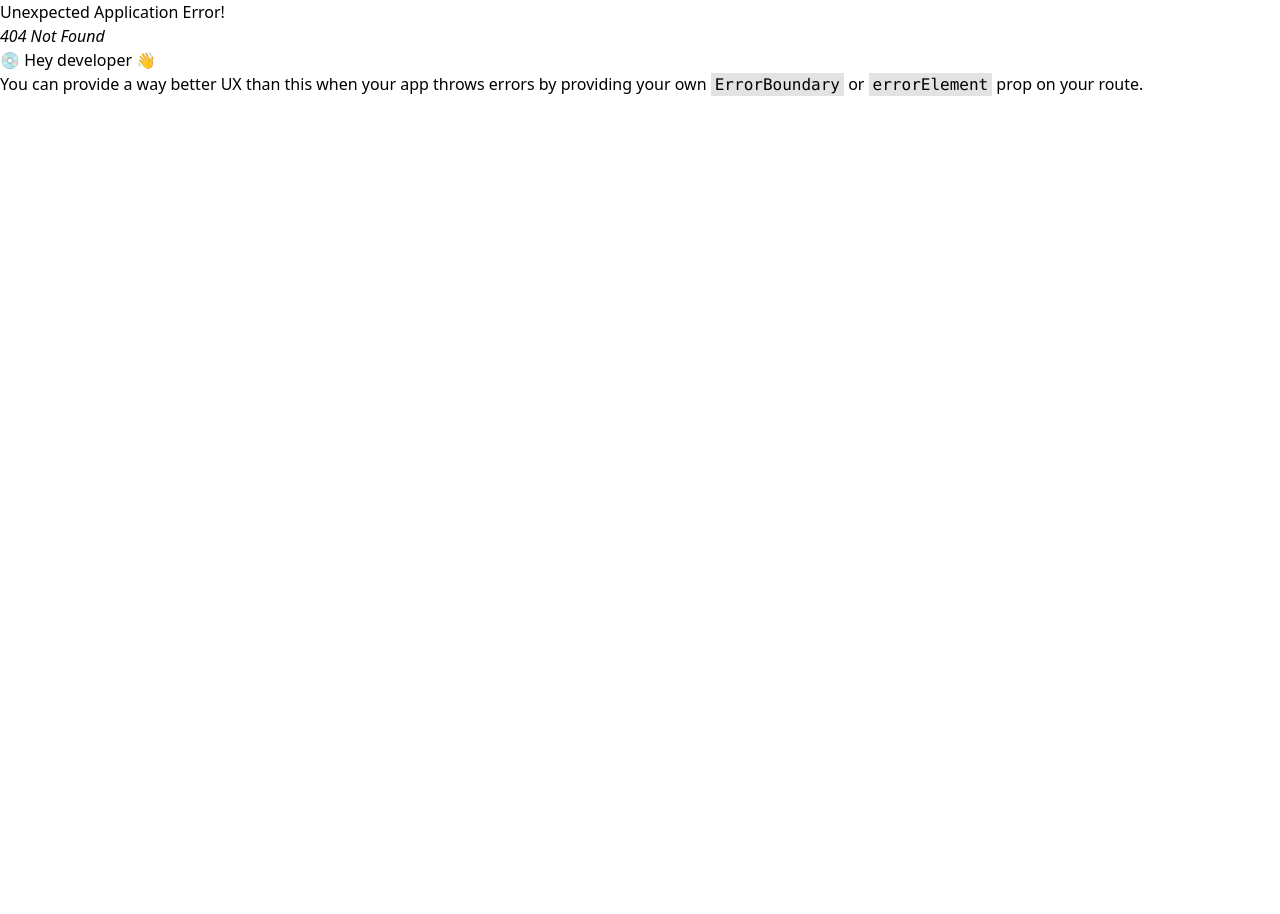
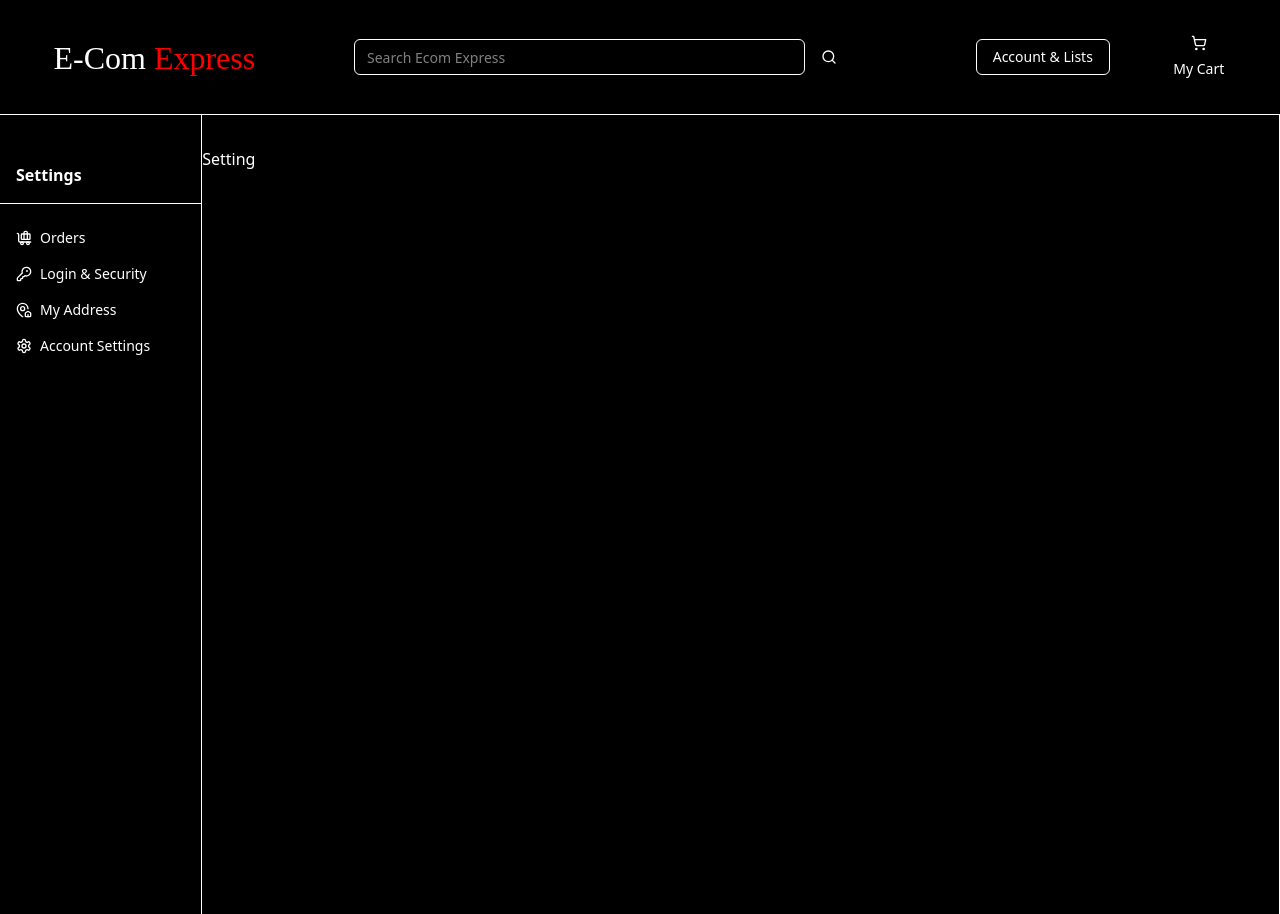
Before and after one commit to shariquehaider/ecomexpress, a React (Vite) app: page /account/settings in a window 1280 px wide. Before the commit this address had no page. Before the commit the page ends 800 px from the top, so only its background shows below. Built offline with nearby package versions, Linux system fonts and the light colour scheme; sample sign-in values are in the browser's storage; a web font is replaced by a local one.

Commit message:
init multiple components

```diff
--- a/src/App.css
+++ b/src/App.css
@@ -536,6 +536,7 @@ h1 {
   margin-right: 10px;
 }
 
+
 @media only screen and (max-width: 600px) {
 
   .navbar {
--- a/src/App.tsx
+++ b/src/App.tsx
@@ -6,6 +6,7 @@ import Home from './screens/Home'
 import Register from './screens/Register'
 import Account, { userLoader } from './screens/Account'
 import ProtectedRoute from './components/ProtectedRoute'
+import SettingsPage from './screens/SettingsPage'
 
 const router = createBrowserRouter([
   {
@@ -24,6 +25,10 @@ const router = createBrowserRouter([
         path: '/account',
         element: <ProtectedRoute><Account/></ProtectedRoute>,
         loader: userLoader
+      },
+      {
+        path: '/account/settings',
+        element: <ProtectedRoute><SettingsPage/></ProtectedRoute>
       }
     ]
   }
--- /dev/null
+++ b/src/components/Address.tsx
@@ -0,0 +1,9 @@
+import React from 'react'
+
+function Address() {
+  return (
+    <div className='text-white'>Address</div>
+  )
+}
+
+export default Address
--- /dev/null
+++ b/src/components/LoginCredentials.tsx
@@ -0,0 +1,9 @@
+import React from 'react';
+
+function LoginCredentials() {
+  return (
+    <div className='text-white'>LoginCredentials</div>
+  )
+}
+
+export default LoginCredentials
--- /dev/null
+++ b/src/components/MyOrders.tsx
@@ -0,0 +1,9 @@
+function MyOrders() {
+  return (
+    <>
+    <div className='text-white'>MyOrders</div>
+    </>
+  )
+}
+
+export default MyOrders
--- /dev/null
+++ b/src/components/Setting.tsx
@@ -0,0 +1,9 @@
+import React from 'react'
+
+function Setting() {
+  return (
+    <div className='text-white'>Setting</div>
+  )
+}
+
+export default Setting
--- /dev/null
+++ b/src/components/Sidebar.tsx
@@ -0,0 +1,44 @@
+import { NavLink } from "react-router-dom";
+import { BaggageClaim, KeyRound, MapPinHouse, Settings } from 'lucide-react';
+import { Button } from "./ui/button";
+import store from "@/store";
+import { setTab } from "@/store/tabName";
+type tabList = "#orders" | "#credentials" | "#address" | "#settings";
+
+
+function Sidebar() {
+
+  const handleTab = (tabName: tabList) => {
+    store.dispatch(setTab(tabName))
+  }
+
+  return (
+    <>
+      <div className="sidebar p-[2rem_0] w-[15rem] border-t-[1px] border-r-[1px] border-white bg-black min-h-[100svh]">
+        <div className="flex flex-col text-white gap-[1rem]">
+          <div className="p-[1rem_2rem_0_1rem]">
+            <p className="font-bold">Settings</p>
+          </div>
+          <hr className="text-white"/>
+          <div className="flex flex-col items-start">
+            <Button asChild variant={"link"} onClick={() => handleTab("#orders")}>
+              <NavLink to="#orders"><BaggageClaim/>Orders</NavLink>
+            </Button>
+            <Button asChild variant={"link"} onClick={() => handleTab("#credentials")}>
+              <NavLink to="#credentials"><KeyRound/>Login & Security</NavLink>
+            </Button>
+            <Button asChild variant={"link"} onClick={() => handleTab("#address")}>
+              <NavLink to="#address"><MapPinHouse/>My Address</NavLink>
+            </Button>
+            <Button asChild variant={"link"} onClick={() => handleTab("#settings")}>
+              <NavLink to="#settings"><Settings/>Account Settings</NavLink>
+            </Button>
+          </div>
+
+        </div>
+      </div>
+    </>
+  )
+}
+
+export default Sidebar
--- a/src/screens/Account.tsx
+++ b/src/screens/Account.tsx
@@ -12,28 +12,28 @@ const cardData = [
     icon: <BaggageClaim />,
     title: "Your Orders",
     desc: "Track, return, or buy things again",
-    link: "/account/orders"
+    link: "/account/settings#orders"
   },
   {
     id: 2,
     icon: <KeyRound />,
     title: "Login & security",
     desc: "Edit login, name, and mobile number",
-    link: "/account/settings/login"
+    link: "/account/settings#login"
   },
   {
     id: 3,
     icon: <MapPinHouse />,
     title: "Your Address",
     desc: "Edit addresses for orders and gifts",
-    link: "/account/address"
+    link: "/account/settings#address"
   },
   {
     id: 4,
     icon: <Settings />,
-    title: "Settings",
+    title: "Account Settings",
     desc: "Edit account settings",
-    link: "/account/settings"
+    link: "/account/settings#settings"
   }
 ]
 
--- /dev/null
+++ b/src/screens/SettingsPage.tsx
@@ -0,0 +1,26 @@
+
+import Address from '@/components/Address'
+import LoginCredentials from '@/components/LoginCredentials'
+import MyOrders from '@/components/MyOrders'
+import Setting from '@/components/Setting'
+import Sidebar from '@/components/Sidebar'
+import { useSelector } from 'react-redux'
+
+function SettingsPage() {
+  const { tabName } = useSelector((state: any) => state.tabName)
+  return (
+    <>
+      <div className='flex'>
+        <Sidebar/>
+        <div className='p-[2rem_0] w-full border-t-[1px] border-r-[1px] border-white bg-black min-h-[100svh]'>
+          {tabName == "#orders" && <MyOrders/>}
+          {tabName == "#credentials" && <LoginCredentials/>}
+          {tabName == "#address" && <Address/>}
+          {tabName == "#settings" && <Setting/>}
+        </div>
+      </div>
+    </>
+  )
+}
+
+export default SettingsPage
--- a/src/store/index.ts
+++ b/src/store/index.ts
@@ -2,12 +2,14 @@ import { configureStore } from "@reduxjs/toolkit";
 import userLoginReducer from "@/store/userLogin";
 import userRegisterReducer from "@/store/userRegister";
 import userDetailsReducer from "@/store/userDetails";
+import tabNameReducer from "@/store/tabName";
 
 const store = configureStore({
   reducer: {
     userLogin: userLoginReducer,
     userRegister: userRegisterReducer,
-    userDetails: userDetailsReducer
+    userDetails: userDetailsReducer,
+    tabName: tabNameReducer
   }
 });
 
--- /dev/null
+++ b/src/store/tabName.ts
@@ -0,0 +1,19 @@
+import { createSlice } from "@reduxjs/toolkit"
+
+const initialState = {
+  tabName: "#settings"
+}
+
+const tabSlice = createSlice({
+  name: "tabName",
+  initialState,
+  reducers: {
+    setTab(state, action){
+      state.tabName = action.payload
+    }
+  }
+});
+
+
+export const { setTab } = tabSlice.actions
+export default tabSlice.reducer
```
